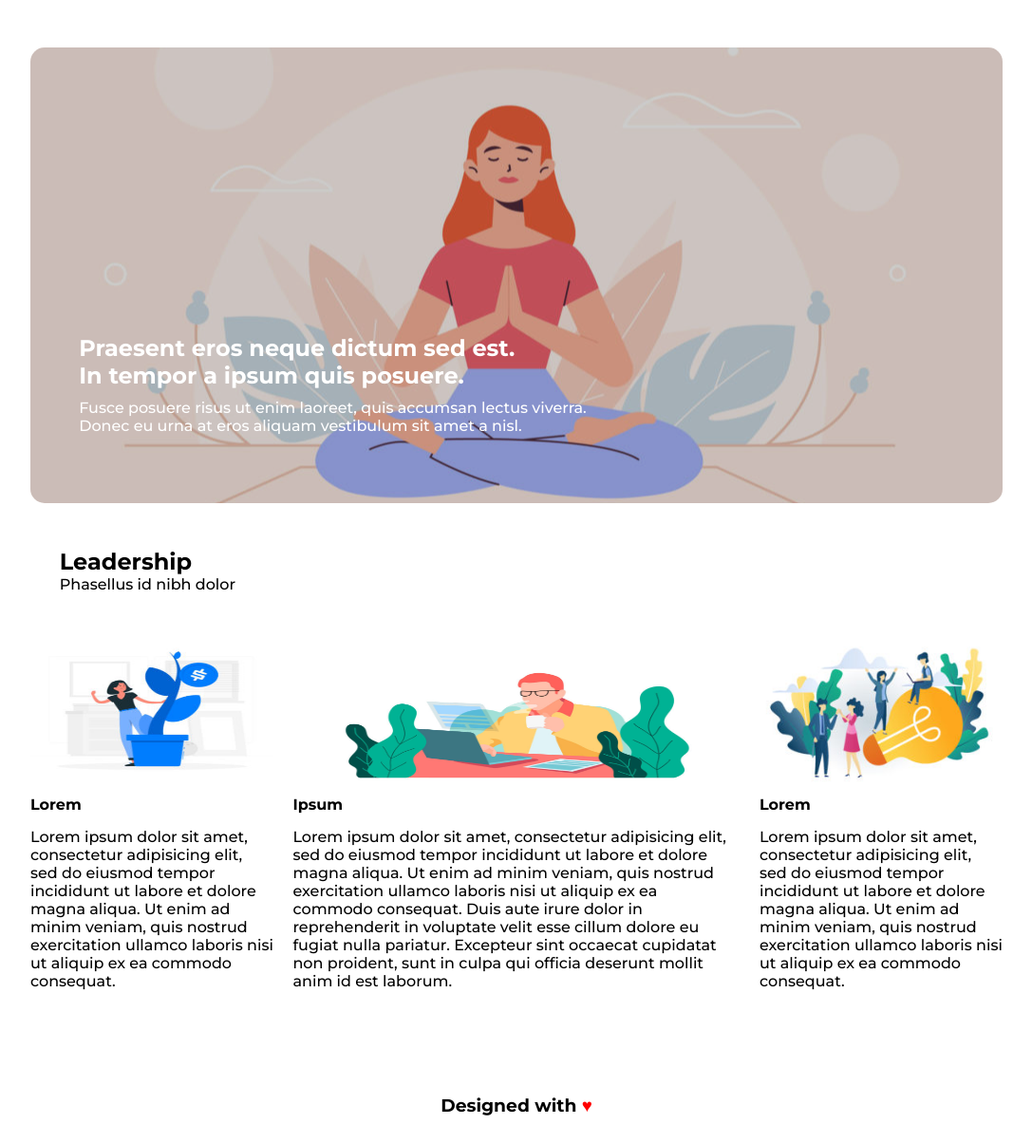
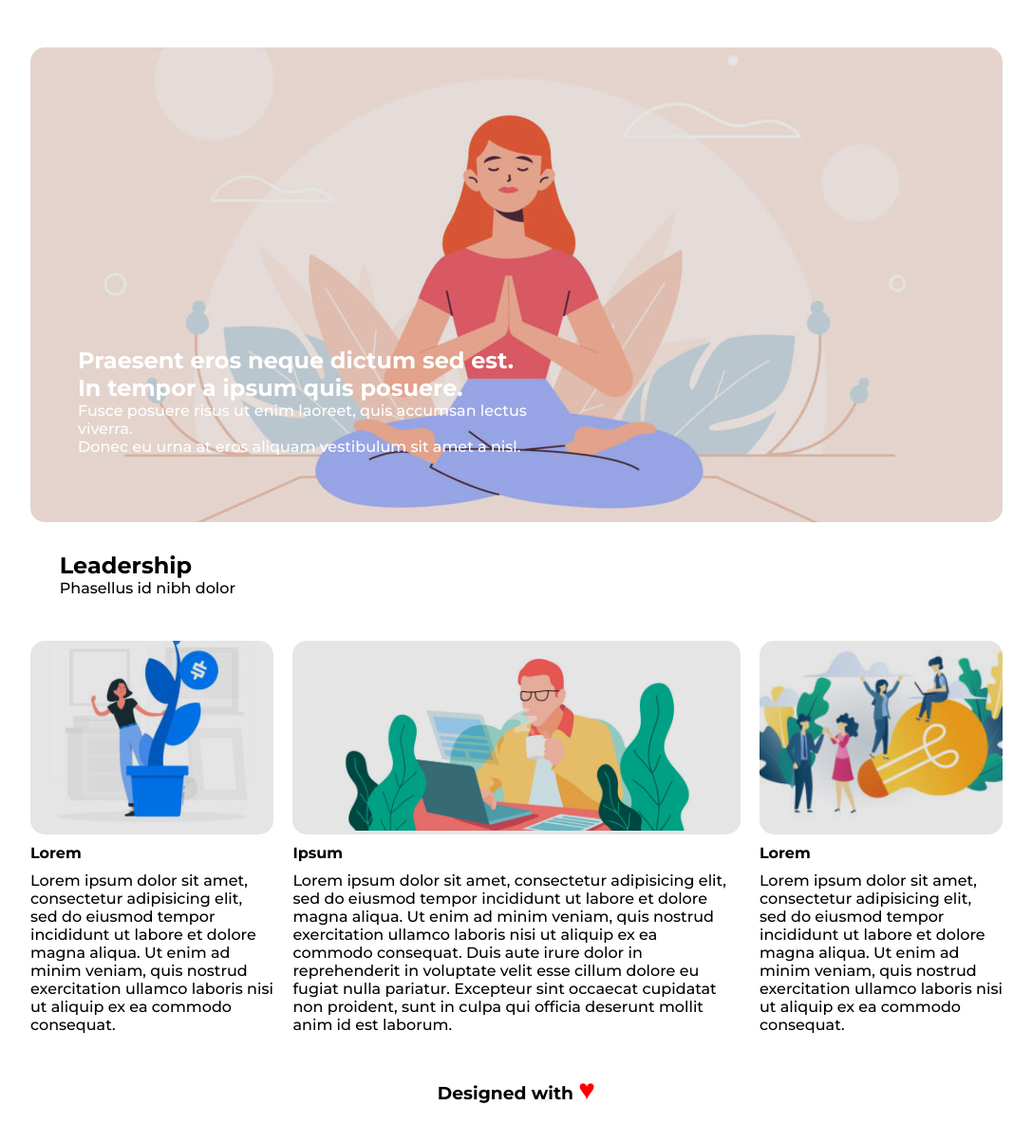
Before and after one commit to lauradionisi/htmlcss-wp, a plain HTML site: page index.html in a window 1280 px wide. Shown: the part 126-1330 px from the top of the page at 95% size, without its empty margins (96-1183 px from the left). Drawn offline with Linux system fonts and the light colour scheme.

Commit message:
WP Structure corretto

```diff
--- a/css/style.css
+++ b/css/style.css
@@ -6,7 +6,7 @@
 body{
   font-family: 'Montserrat', sans-serif;
 }
-main::after {
+.blocco_2::after {
   content: "";
   display: table;
   clear: both;
@@ -21,9 +21,8 @@ header {
   position: relative;
 }
 
-header .logo {
-  width: 15%;
-  height: auto;
+#logo img {
+  height: 70px;
 }
 
 nav.navigazione {
@@ -32,15 +31,15 @@ nav.navigazione {
   left: 0;
 }
 ul li {
-  float: left;
-  padding: 12px;
+  display: inline;
+  padding-right: 10px;
   list-style-type: none;
   text-transform: uppercase;
 }
 
 ul li a {
+    color: #71767e;
   text-decoration: none;
-  color: #71767e;
 }
   /* il main che contiene blocco_1 e blocco_2 */
 main {
@@ -49,54 +48,47 @@ main {
   margin-bottom: 1vh;
 }
 
-section.blocco_1 {
-  height: 60vh;
-  margin-bottom: 2vh;
+div.banner {
+  position: relative;
+  height: 500px;
+  color: white;
   border-radius: 15px;
-  background-image: url("../img/banner.jpg");
-  background-size: cover;
-  background-repeat: no-repeat;
-  background-position: center;
+  overflow: hidden;
 }
-.layover {
-  position: relative;
+.banner img {
   width: 100%;
   height: 100%;
-  background-color: rgba(0, 0, 0, 0.2);
-  border-radius: 15px;
+  object-fit: cover;
+}
+.banner-text {
+  position: absolute;
+  bottom: 20px;
+  width: 60%;
+  padding: 50px;
   z-index: 999;
 }
 
-h2.title,p.subtitle {
-  position: absolute;
-  color: white;
-  text-align: justify;
-}
-h2.title {
-  bottom: 25%;
-  left: 5%;
-}
-p.subtitle {
-  bottom: 15%;
-  left: 5%;
+.overlay {
+position: absolute;
+width: 100%;
+height: 100%;
+background-color: rgba(0, 0, 0, 0.1);
 }
 
-
 section.blocco_2 {
-  height: 70vh;
   margin-bottom: 1%;
 }
+
 div.top {
-  height: 20%;
   margin-bottom: 2vh;
   padding: 3%;
 }
 
 div.left,.right {
   width: 25%;
-  height: 73%;
   float: left;
 }
+
 div.middle {
   margin: 0 auto;
   width: 46%;
@@ -104,36 +96,30 @@ div.middle {
   margin-right: 2%;
   float: left;
 }
-#img-1,#img-3 {
-  width: 100%;
-  height: 20vh;
+
+.col-img {
+  position: relative;
   border-radius: 15px;
+  overflow: hidden;
 }
 
-#img-2 {
+.col-img img {
   width: 100%;
-  overflow: hidden;
-  border-radius: 15px;
-  height: 20vh;
+  height: 200px;
+  object-fit: cover;
 }
 
 .text h4 {
-  margin-bottom: 15px;
-}
-  /* footer */
-footer {
-  position: relative;
-  margin:0 auto;
-  width: 80%;
-  height: 10vh;
-}
-h3.footer-text {
-  position: absolute;
-  top: 50%;
-  left: 50%;
-  transform: translate(-50%, -50%);
+  padding-left: 0;
+  padding-top: 10px;
+  padding-bottom: 10px;
 }
 
-h3 span {
+footer {
+  text-align: center;
+  margin: 40px 0 20px 0;
+}
+.footer-text span {
   color: red;
+  font-size: 30px;
 }
--- a/index.html
+++ b/index.html
@@ -11,7 +11,10 @@
 
       <!-- header con logo e nav -->
     <header>
-      <img class="logo "src="img/logo.png" alt="logo-neori">
+      <div id="logo">
+        <img  src="img/logo.png" alt="logo-neori">
+      </div>
+
       <nav class="navigazione">
         <ul>
           <li><a href="#">features</a></li>
@@ -23,39 +26,52 @@
         </ul>
       </nav>
     </header>
-      <!-- inizio blocco_1 con banner, non sono riuscita ad adattare l'immagine da html e l'ho inserita come background-image nel css -->
+
     <main>
-      <section class="blocco_1">
-        <div class="layover">
-          <h2 class="title">Praesent eros neque dictum sed est.<br> In tempor a ipsum quis posuere.</h2>
-          <p class="subtitle">Fusce posuere risus ut enim laoreet, quis accumsan lectus viverra. <br>Donec eu urna at eros aliquam vestibulum sit amet a nisl.</p>
+      <div class="banner">
+        <div class="overlay"></div>
+
+
+        <img src="img/banner.jpg" alt="Banner Neori">
+        <div class="banner-text">
+          <h2>Praesent eros neque dictum sed est.<br> In tempor a ipsum quis posuere.</h2>
+          <p >Fusce posuere risus ut enim laoreet, quis accumsan lectus viverra. <br>Donec eu urna at eros aliquam vestibulum sit amet a nisl.</p>
         </div>
-      </section>
+      </div>
 
-        <!-- inizio blocco_2 con titolo e colonne float. non sono riuscita proporzionare le immagini ed inserire il layover-->
       <section class="blocco_2">
 
         <div class="top">
           <h1>Leadership</h1>
-          <span>Phasellus id nibh dolor</span>
+          <p>Phasellus id nibh dolor</p>
         </div>
 
         <div class="left">
-          <img id="img-1" src="img/img-1.jpg" alt="">
+          <div class="col-img">
+            <div class="overlay"></div>
+            <img src="img/img-1.jpg" alt="immagine-1">
+          </div>
           <div class="text">
             <h4>Lorem</h4>
             <p>  Lorem ipsum dolor sit amet, consectetur adipisicing elit, sed do eiusmod tempor incididunt ut labore et dolore magna aliqua. Ut enim ad minim veniam, quis nostrud exercitation ullamco laboris nisi ut aliquip ex ea commodo consequat.</p>
           </div>
         </div>
         <div class="middle">
-          <img id="img-2" src="img/banner-2.jpg" alt="">
+          <div class="col-img">
+            <div class="overlay"></div>
+            <img src="img/banner-2.jpg" alt="">
+          </div>
+
           <div class="text">
             <h4>Ipsum</h4>
             <p>  Lorem ipsum dolor sit amet, consectetur adipisicing elit, sed do eiusmod tempor incididunt ut labore et dolore magna aliqua. Ut enim ad minim veniam, quis nostrud exercitation ullamco laboris nisi ut aliquip ex ea commodo consequat. Duis aute irure dolor in reprehenderit in voluptate velit esse cillum dolore eu fugiat nulla pariatur. Excepteur sint occaecat cupidatat non proident, sunt in culpa qui officia deserunt mollit anim id est laborum.</p>
           </div>
         </div>
         <div class="right">
-        <img id="img-3" src="img/img-3.jpg" alt="">
+          <div class="col-img">
+            <div class="overlay"></div>
+            <img src="img/img-3.jpg" alt="">
+          </div>
           <div class="text">
             <h4>Lorem</h4>
             <p>  Lorem ipsum dolor sit amet, consectetur adipisicing elit, sed do eiusmod tempor incididunt ut labore et dolore magna aliqua. Ut enim ad minim veniam, quis nostrud exercitation ullamco laboris nisi ut aliquip ex ea commodo consequat.</p>
```
Also changed, not shown: 1 other file.
